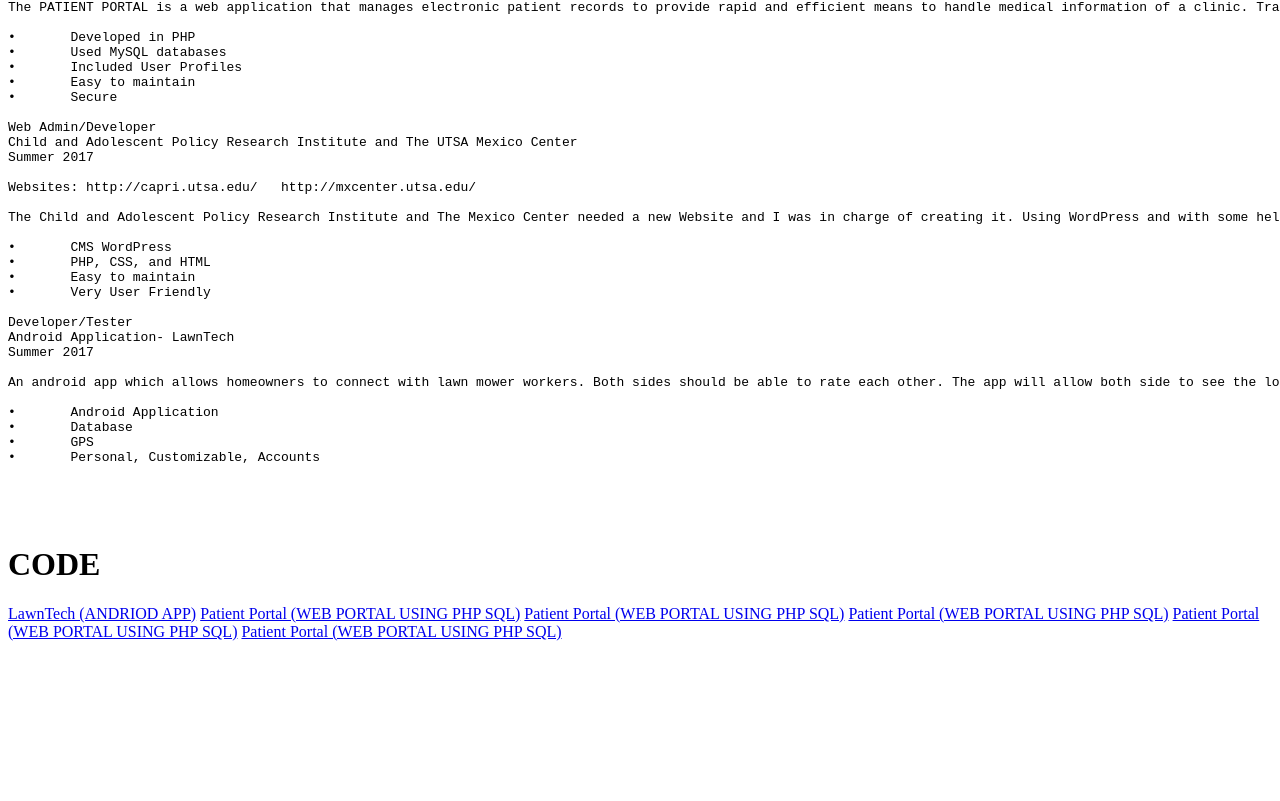
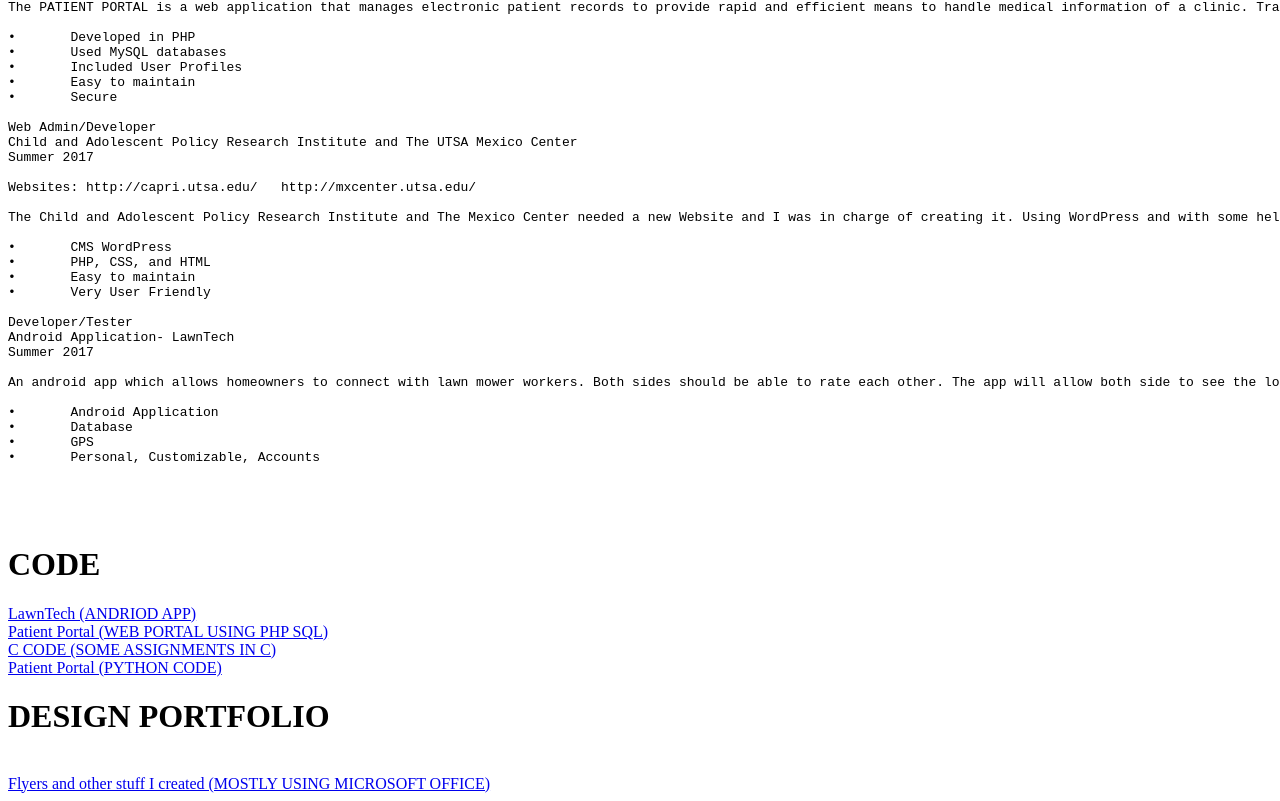
Before and after one commit to baniekwena/baniekwena.github.io, a plain HTML site: page index.html in a window 1280 px wide. Shown: the part 1617-2418 px from the top of the page. Before the commit the page ends 2266 px from the top, so only its background shows below. Drawn offline with Linux system fonts and the light colour scheme.

Commit message:
Update index.html

```diff
--- a/index.html
+++ b/index.html
@@ -141,12 +141,13 @@ An android app which allows homeowners to connect with lawn mower workers. Both
 
 </pre>
   <h1> CODE </h1>
-<a href="LawnTech-master (2).zip">LawnTech (ANDRIOD APP)</a>
-<a href="_PatientPortal.zip">Patient Portal (WEB PORTAL USING PHP SQL)</a>
-<a href="_PatientPortal.zip">Patient Portal (WEB PORTAL USING PHP SQL)</a>
- <a href="_PatientPortal.zip">Patient Portal (WEB PORTAL USING PHP SQL)</a>
- <a href="_PatientPortal.zip">Patient Portal (WEB PORTAL USING PHP SQL)</a>
- <a href="_PatientPortal.zip">Patient Portal (WEB PORTAL USING PHP SQL)</a>
+<a href="LawnTech-master (2).zip">LawnTech (ANDRIOD APP)</a><br>
+<a href="_PatientPortal.zip">Patient Portal (WEB PORTAL USING PHP SQL)</a><br>
+<a href="C.zip">C CODE (SOME ASSIGNMENTS IN C)</a><br>
+ <a href="Python.zip">Patient Portal (PYTHON CODE)</a><br>
+ <h1> DESIGN PORTFOLIO</h1><br>
+ <a href="Design Portfolio.zip">Flyers and other stuff I created (MOSTLY USING MICROSOFT OFFICE)</a><br>
+
 
 </body>
 </html>
```
